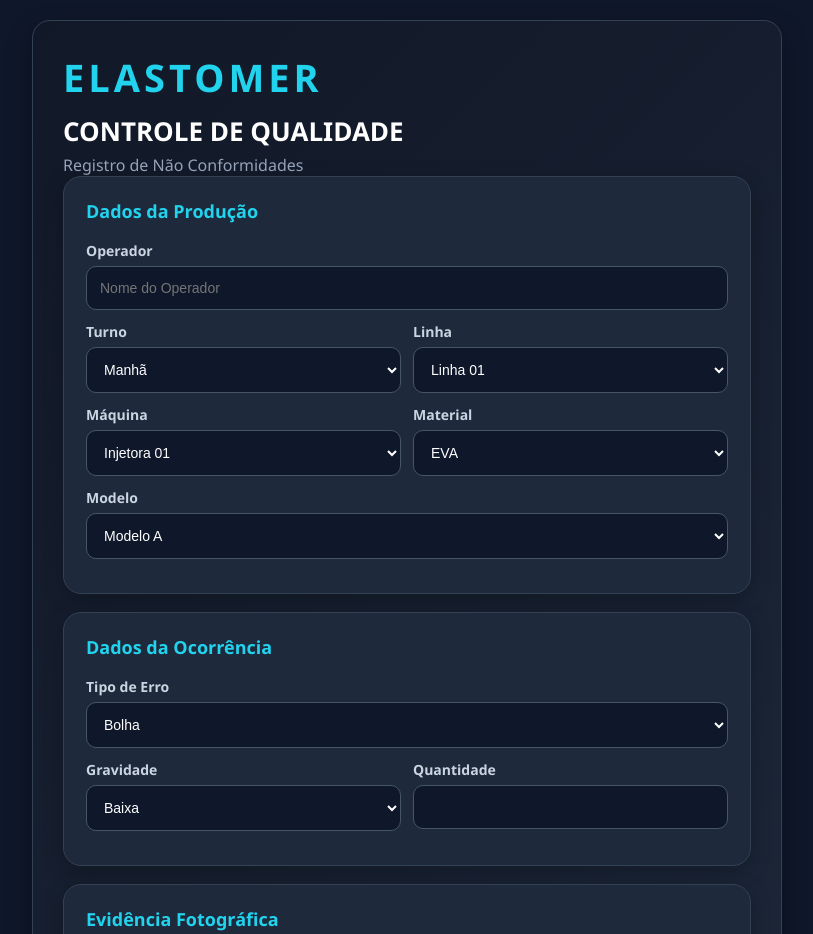
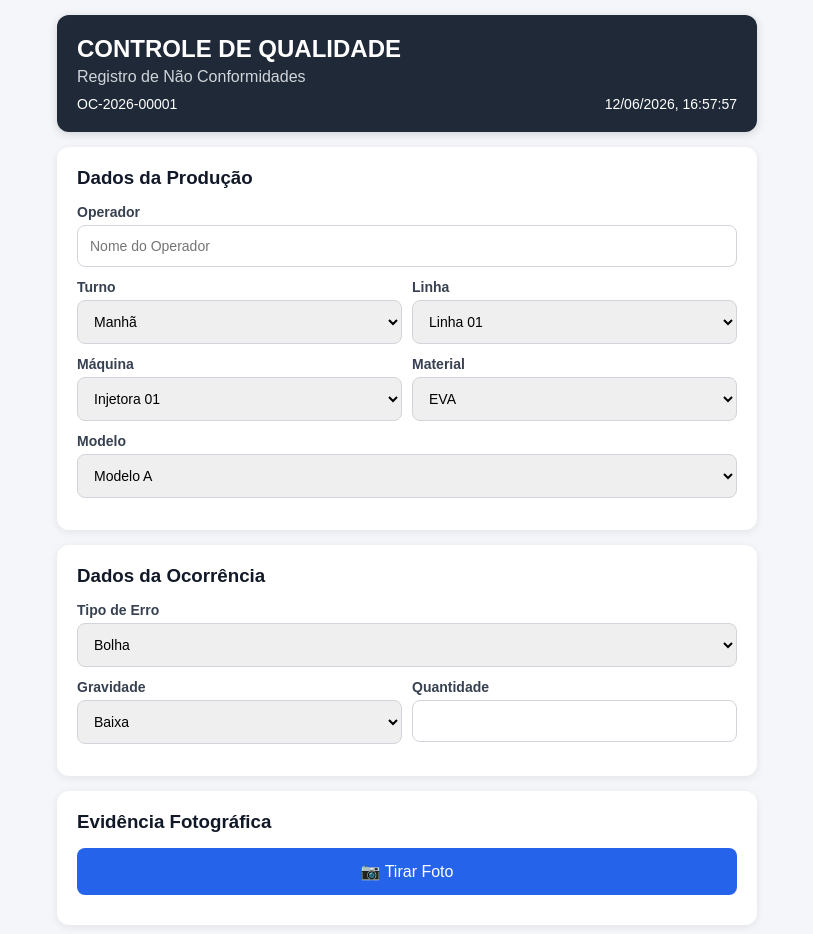
Before and after one commit to echevarria-bi/controle-solas, a plain HTML site: page index.html in a window 1280 px wide. Shown: the top 934 px of the page, without its empty margins (233-1046 px from the left). Drawn offline with Linux system fonts and the light colour scheme.

Commit message:
Update index.html

```diff
--- a/index.html
+++ b/index.html
@@ -15,119 +15,91 @@
 }
 
 body{
-    font-family:'Segoe UI',Arial,sans-serif;
-    background:#0f172a;
-    padding:20px;
-    color:#e2e8f0;
+    font-family:Arial,sans-serif;
+    background:#f4f6f9;
+    padding:15px;
 }
 
 .container{
-    max-width:750px;
+    max-width:700px;
     margin:auto;
 }
 
 .header{
-    background:linear-gradient(135deg,#111827,#1e293b);
+    background:#1f2937;
     color:white;
-    padding:30px;
-    border-radius:18px;
-    margin-bottom:20px;
-    box-shadow:0 10px 25px rgba(0,0,0,.35);
-    border:1px solid #334155;
-}
-
-.logo{
-    font-size:38px;
-    font-weight:900;
-    letter-spacing:4px;
-    color:#22d3ee;
-    margin-bottom:10px;
+    padding:20px;
+    border-radius:12px;
+    margin-bottom:15px;
+    box-shadow:0 2px 10px rgba(0,0,0,.15);
 }
 
 .header h1{
-    font-size:26px;
-    margin-bottom:5px;
+    font-size:24px;
 }
 
 .header p{
-    color:#94a3b8;
+    margin-top:5px;
+    color:#d1d5db;
 }
 
 .info{
     display:flex;
     justify-content:space-between;
-    margin-top:15px;
-    color:#cbd5e1;
+    margin-top:10px;
     font-size:14px;
 }
 
 .card{
-    background:#1e293b;
-    border-radius:18px;
-    padding:22px;
-    margin-bottom:18px;
-    border:1px solid #334155;
-    box-shadow:0 5px 20px rgba(0,0,0,.25);
+    background:white;
+    border-radius:12px;
+    padding:20px;
+    margin-bottom:15px;
+    box-shadow:0 2px 8px rgba(0,0,0,.08);
 }
 
 .card h3{
-    color:#22d3ee;
-    margin-bottom:18px;
-    font-size:18px;
+    margin-bottom:15px;
+    color:#111827;
 }
 
 label{
     display:block;
-    margin-bottom:6px;
+    margin-bottom:5px;
     font-size:14px;
-    font-weight:600;
-    color:#cbd5e1;
+    font-weight:bold;
+    color:#374151;
 }
 
 input,
 select,
 textarea{
     width:100%;
-    padding:13px;
-    border:1px solid #475569;
-    border-radius:10px;
+    padding:12px;
+    border:1px solid #d1d5db;
+    border-radius:8px;
     margin-bottom:12px;
     font-size:14px;
-    background:#0f172a;
-    color:white;
-}
-
-input:focus,
-select:focus,
-textarea:focus{
-    outline:none;
-    border-color:#22d3ee;
-    box-shadow:0 0 0 3px rgba(34,211,238,.15);
 }
 
 textarea{
-    min-height:140px;
+    min-height:120px;
     resize:vertical;
 }
 
 button{
     width:100%;
     border:none;
-    border-radius:10px;
-    padding:15px;
+    border-radius:8px;
+    padding:14px;
     font-size:16px;
     cursor:pointer;
-    transition:.2s;
 }
 
 .btn-foto{
     background:#2563eb;
     color:white;
     margin-bottom:10px;
-}
-
-.btn-foto:hover{
-    background:#1d4ed8;
 }
 
 .btn-salvar{
@@ -145,10 +117,9 @@ button{
     max-height:350px;
     object-fit:contain;
     display:none;
-    border:1px solid #475569;
-    border-radius:12px;
+    border:1px solid #d1d5db;
+    border-radius:10px;
     margin-top:10px;
-    background:#0f172a;
 }
 
 #foto{
@@ -158,33 +129,23 @@ button{
 #status{
     display:none;
     margin-top:15px;
-    padding:15px;
-    border-radius:10px;
-    background:#052e16;
-    color:#86efac;
+    padding:12px;
+    border-radius:8px;
+    background:#dcfce7;
+    color:#166534;
     font-weight:bold;
-    text-align:center;
-    border:1px solid #166534;
 }
 
 .grid{
     display:grid;
     grid-template-columns:1fr 1fr;
-    gap:12px;
+    gap:10px;
 }
 
 @media(max-width:600px){
 
 .grid{
     grid-template-columns:1fr;
-}
-
-.logo{
-    font-size:30px;
-}
-
-.header h1{
-    font-size:22px;
 }
 
 }
@@ -198,14 +159,14 @@ button{
 <div class="container">
 
 <div class="header">
+    <h1>CONTROLE DE QUALIDADE</h1>
+    <p>Registro de Não Conformidades</p>
 
-    <div class="logo">
-        ELASTOMER
+    <div class="info">
+        <span id="ocorrencia">OC-2026-00001</span>
+        <span id="dataHora"></span>
     </div>
-
-    <h1>CONTROLE DE QUALIDADE</h1>
-
-    <p>Registro de Não Conformidades</p>
+</div>
 
 <div class="card">
 
```
